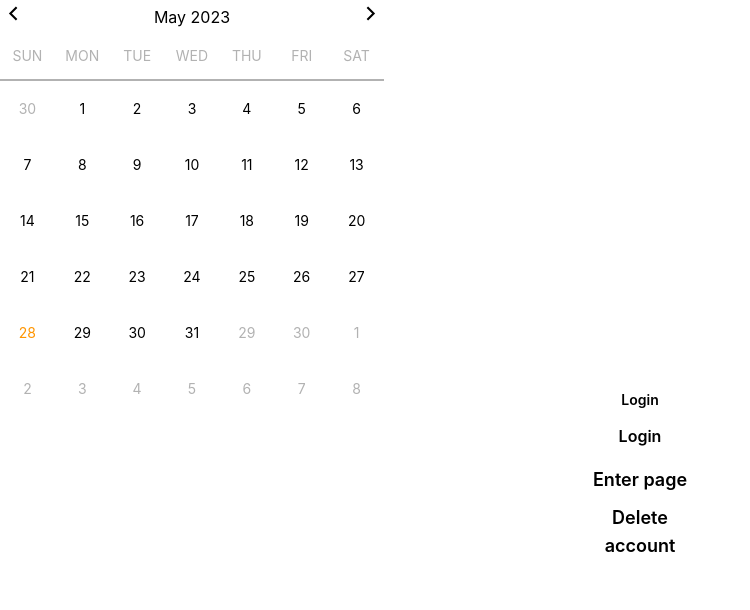
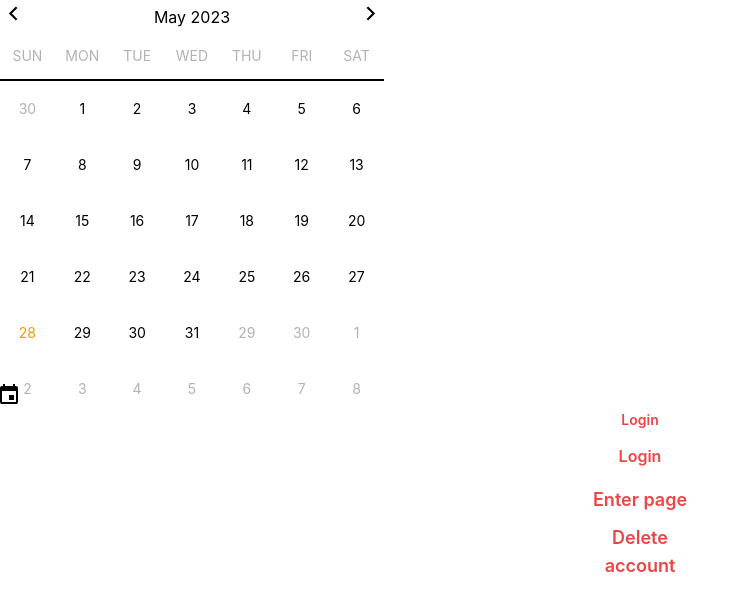
Before and after one commit to EddyEhhh/itineraryplanners-frontend-web, a React (Create React App) app: page / in a window 1280 px wide. Shown: the top 610 px of the page, without its empty margins (0-750 px from the left). Built offline with nearby package versions, Linux system fonts and the light colour scheme.

Commit message:
fixed colour bug

```diff
--- a/src/App.js
+++ b/src/App.js
@@ -13,9 +13,9 @@ import Calendar from './components/Calendar/Calendar';
 function App() {
   return (
     <div>
-          <Calendar></Calendar>
+        <Calendar></Calendar>
 
-
+        <CalendarIcon></CalendarIcon>
         <div className="h-8 w-full flex justify-center items-center">
           <SmallButton text = "Login" hover = "true" />
         </div>
@@ -31,8 +31,10 @@ function App() {
         <div className="h-14 w-full flex justify-center items-center">
           <XLargeButton text = "Delete account" hover = "true" />
         </div>
-        </div>
 
+
+
+    </div>
 
 )
 }
--- a/src/components/RectangleButton/SmallButton/SmallButton.js
+++ b/src/components/RectangleButton/SmallButton/SmallButton.js
@@ -3,7 +3,7 @@ import template from "./SmallButton.jsx";
 function SmallButton(props) {
     if (props.hover == "true") {
         return (
-            <div className>
+            <div>
                 <button className="
                     w-1 h-1 flex items-center justify-center rounded-full bg-transparent font-semibold text-red-500 text-sm
                     hover:transition-all ease-in duration-300 hover:bg-red-500 hover:text-white hover:w-32 hover:h-8
@@ -15,7 +15,7 @@ function SmallButton(props) {
     }
 
     return (
-        <div className>
+        <div>
             <button className="
                 w-24 h-8 flex items-center justify-center rounded-full bg-red-500 font-semibold text-white text-sm
             ">
--- a/tailwind.config.js
+++ b/tailwind.config.js
@@ -1,13 +1,21 @@
 module.exports = {
   darkMode: 'class',
-  content: ['./src/**/*.{html,js}'],
+  content: ['./src/**/*.{html,js,jsx}'],
   theme: {
-    colors: {
-      'primary-green': '#78E0D6',
-      'primary-orange': '#FF9500',
-      'light-gray': '#B2B2B2',
+
+    extend: {
+      colors: {
+        'primary-green': '#78E0D6',
+        'primary-orange': '#FF9500',
+        'light-gray': '#B2B2B2'
+      },
     },
-    extend: {},
   },
   plugins: [],
 }
+
+// colors: {
+//   'primary-green': '#78E0D6',
+//       'primary-orange': '#FF9500',
+//       'light-gray': '#B2B2B2'
+// },
```
